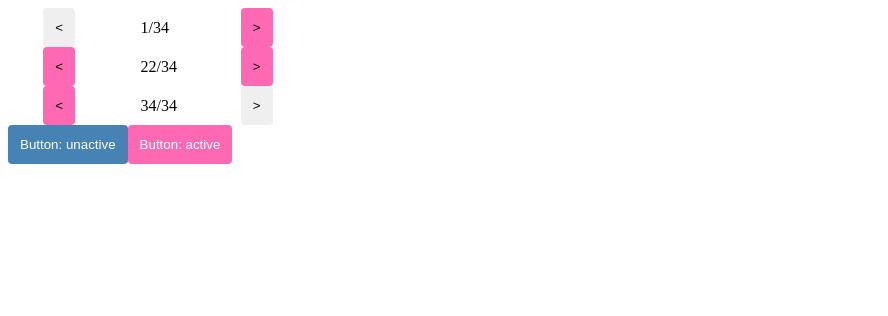
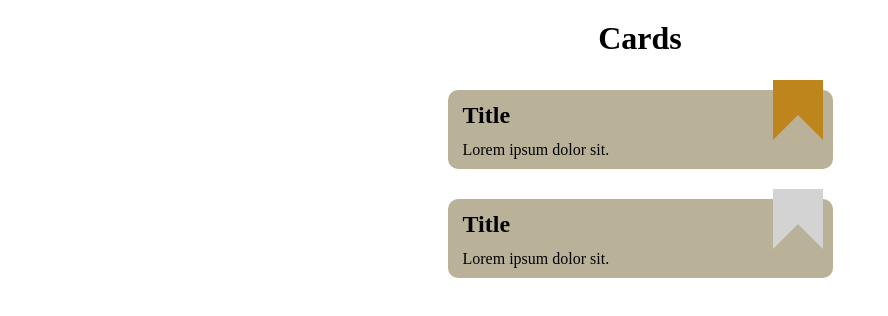
Before and after one commit to deriancastro/react-playground, a React (Vite) app: page / in a window 1280 px wide. Shown: the top 316 px of the page, without its empty margins (0-888 px from the left). Built offline with nearby package versions, Linux system fonts and the light colour scheme.

Commit message:
Add Header + Cards components

```diff
--- a/src/App.jsx
+++ b/src/App.jsx
@@ -1,27 +1,17 @@
 import * as React from 'react'
-import Button from './Button'
-import Pagination from './Pagination'
+import Card from './Card'
+import Header from './Header'
 
 export default () => {
   return (
-    <div>
-      <Pagination
-        buttonLeftActive={false}
-        page="1/34"
-        buttonRightActive={true}
-      />
-      <Pagination
-        buttonLeftActive={true}
-        page="22/34"
-        buttonRightActive={true}
-      />
-      <Pagination
-        buttonLeftActive={true}
-        page="34/34"
-        buttonRightActive={false}
-      />
-      <Button isActive={false}>Button: unactive</Button>
-      <Button isActive={true}>Button: active</Button>
+    <div className="App">
+      <Header>Cards</Header>
+      <Card title="Title" isActive={true}>
+        Lorem ipsum dolor sit.
+      </Card>
+      <Card title="Title" isActive={false}>
+        Lorem ipsum dolor sit.
+      </Card>
     </div>
   )
 }
--- /dev/null
+++ b/src/Card.css
@@ -0,0 +1,33 @@
+.Card {
+  display: grid;
+  gap: 10px;
+  background: rgba(185, 177, 150, 0.979);
+  padding: 10px 15px;
+  border-radius: 10px;
+  position: relative;
+  width: 355px;
+}
+
+.Bookmark {
+  position: absolute;
+  top: -10px;
+  right: 10px;
+  border: 25px solid #d3d3d3;
+  border-bottom-color: transparent;
+  height: 10px;
+}
+
+.Selected {
+  border: 25px solid #be851c;
+  border-bottom-color: transparent;
+}
+
+.Question {
+  line-height: 1.3;
+  margin: 0;
+}
+
+.Text {
+  margin: 0;
+  text-align: justify;
+}
--- /dev/null
+++ b/src/Card.jsx
@@ -0,0 +1,12 @@
+import './Card.css'
+import * as React from 'react'
+
+export default ({ children, isActive, title }) => {
+  return (
+    <section className="Card">
+      <div className={isActive ? 'Bookmark Selected' : 'Bookmark'}></div>
+      <h2 className="Question">{title}</h2>
+      <p className="Text">{children}</p>
+    </section>
+  )
+}
--- /dev/null
+++ b/src/Header.css
@@ -0,0 +1,4 @@
+.Header {
+  line-height: 1.3;
+  margin: 0;
+}
--- /dev/null
+++ b/src/Header.jsx
@@ -0,0 +1,6 @@
+import './Header.css'
+import * as React from 'react'
+
+export default ({ children }) => {
+  return <h1 className="Header">{children}</h1>
+}
--- /dev/null
+++ b/src/Style.css
@@ -0,0 +1,7 @@
+.App {
+  display: grid;
+  place-items: center;
+  grid-gap: 30px;
+  padding: 10px;
+  margin-bottom: 5px;
+}
--- a/src/index.html
+++ b/src/index.html
@@ -6,6 +6,7 @@
     <meta http-equiv="X-UA-Compatible" content="IE=edge">
     <meta name="viewport" content="width=device-width, initial-scale=1.0">
     <title>React Playground</title>
+    <link rel="stylesheet" href="./Style.css" />
     <script defer type="module" src="./index.jsx"></script>
 </head>
 
```
